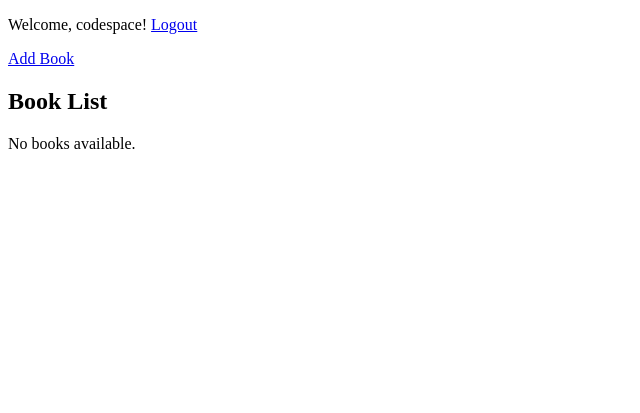
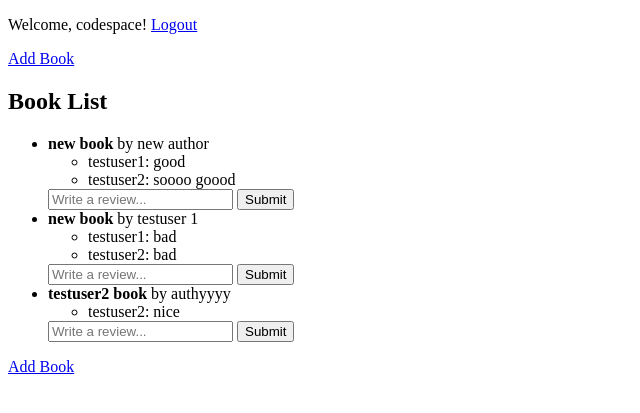
Before and after one commit to pocongcyber77/django-bookap, a Django app: page / in a window 1280 px wide. Shown: the top 413 px of the page, without its empty margins (0-640 px from the left). Run offline with Django 5.2, Linux system fonts and the light colour scheme; a user stored in the database is signed in; data comes from the database, SQL or seed files in the repository; both versions use the stored data as it was after the commit.

Commit message:
feat: auth and unauth synchronization

```diff
--- a/library_app/templates/library_app/book_list.html
+++ b/library_app/templates/library_app/book_list.html
@@ -8,8 +8,8 @@
             <li>
                 <strong>{{ book.title }}</strong> by {{ book.author }}
 
-                {% if book.added_by == user %}
-                    <!-- Button to delete book -->
+                <!-- Show Delete button for authenticated users who created the book -->
+                {% if user.is_authenticated and book.added_by == user %}
                     <a href="{% url 'delete_book' book.id %}">Delete</a>
                 {% endif %}
 
@@ -20,12 +20,14 @@
                     {% endfor %}
                 </ul>
 
-                <!-- Form to add a review -->
-                <form method="post" action="{% url 'add_review' book.id %}">
-                    {% csrf_token %}
-                    <input type="text" name="review_text" placeholder="Write a review..." required>
-                    <button type="submit">Submit</button>
-                </form>
+                <!-- Show review form for authenticated users -->
+                {% if user.is_authenticated %}
+                    <form method="post" action="{% url 'add_review' book.id %}">
+                        {% csrf_token %}
+                        <input type="text" name="review_text" placeholder="Write a review..." required>
+                        <button type="submit">Submit</button>
+                    </form>
+                {% endif %}
             </li>
         {% endfor %}
     </ul>
@@ -34,4 +36,9 @@
     <p>No books available.</p>
 {% endif %}
 
+<!-- Button to add a new book (only visible for authenticated users) -->
+{% if user.is_authenticated %}
+    <a href="{% url 'add_book' %}">Add Book</a>
+{% endif %}
+
 {% endblock %}
--- a/library_app/views.py
+++ b/library_app/views.py
@@ -5,12 +5,11 @@ from django.contrib.auth.forms import AuthenticationForm
 from django.contrib.auth.forms import UserCreationForm
 from .models import Book, Review
 
-# @login_required
 def book_list(request):
     if request.user.is_authenticated:
-        books = Book.objects.filter(added_by=request.user)  # Only show books added by the logged-in user
+        books = Book.objects.all()  # Show all books for authenticated users
     else:
-        books = Book.objects.all()  # Show all books to unauthenticated users
+        books = Book.objects.all()  # Show all books for unauthenticated users
 
     return render(request, "library_app/book_list.html", {"books": books})
 
@@ -38,13 +37,8 @@ def delete_book(request, book_id):
     return redirect('book_list')
 
 
-@login_required
-def add_review(request, book_id):
-    book = get_object_or_404(Book, id=book_id)
-    if request.method == "POST":
-        review_text = request.POST['review_text']
-        Review.objects.create(book=book, user=request.user, review_text=review_text)
-    return redirect('book_list')
+
+
 
 
 def login_user(request):
@@ -61,7 +55,7 @@ def login_user(request):
 @login_required
 def logout_user(request):
     logout(request)
-    return redirect('login')  # Redirect to login page after logout
+    return redirect('/')  # Redirect to login page after logout
 
 def register_user(request):
     if request.method == "POST":
--- a/library_project/settings.py
+++ b/library_project/settings.py
@@ -128,4 +128,4 @@ DEFAULT_AUTO_FIELD = "django.db.models.BigAutoField"
 LOGIN_URL = 'login'
 LOGIN_REDIRECT_URL = 'book_list'
 # LOGOUT_REDIRECT_URL = 'login'
-# LOGOUT_REDIRECT_URL = '/'
+LOGOUT_REDIRECT_URL = '/'
```
Also changed, not shown: db.sqlite3.
